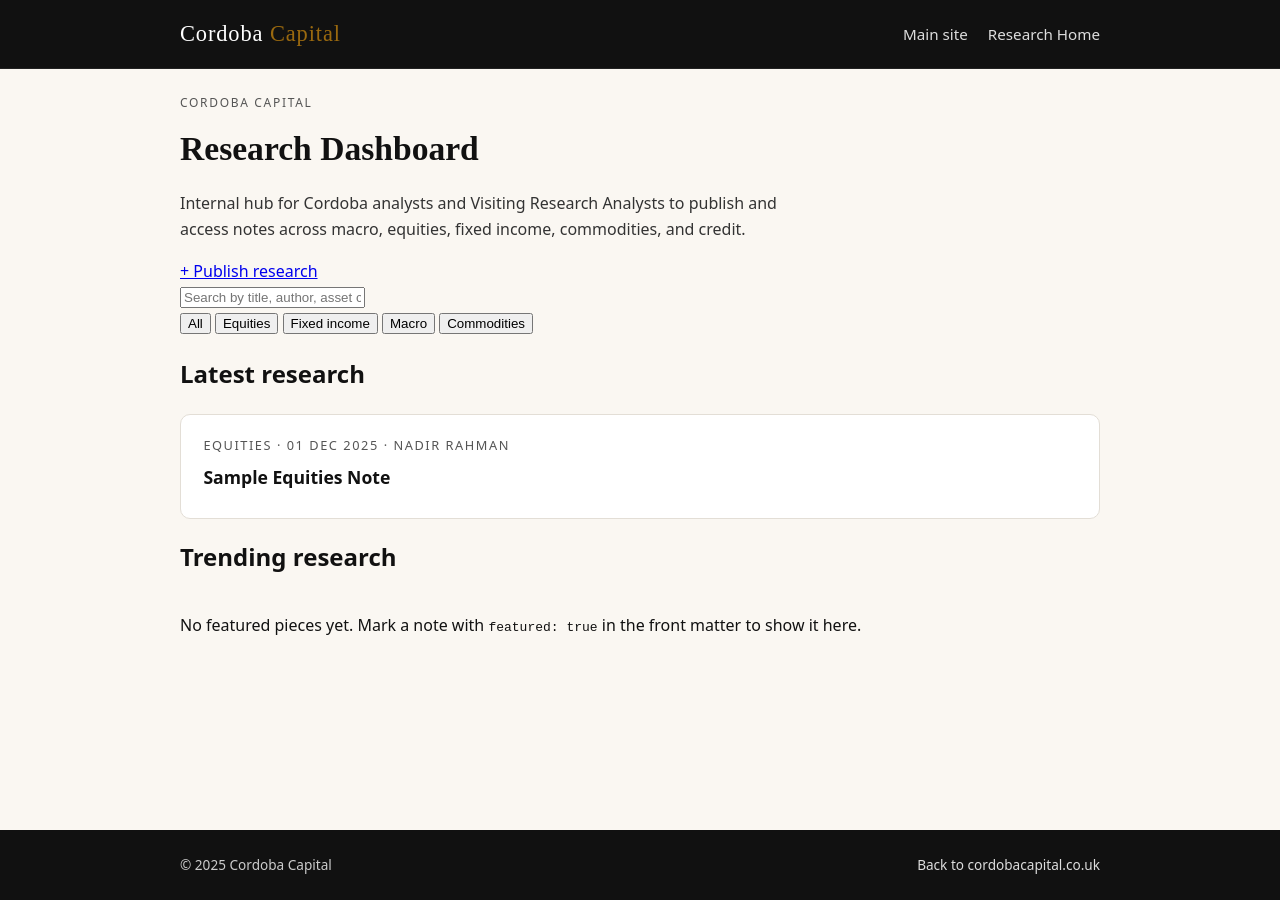
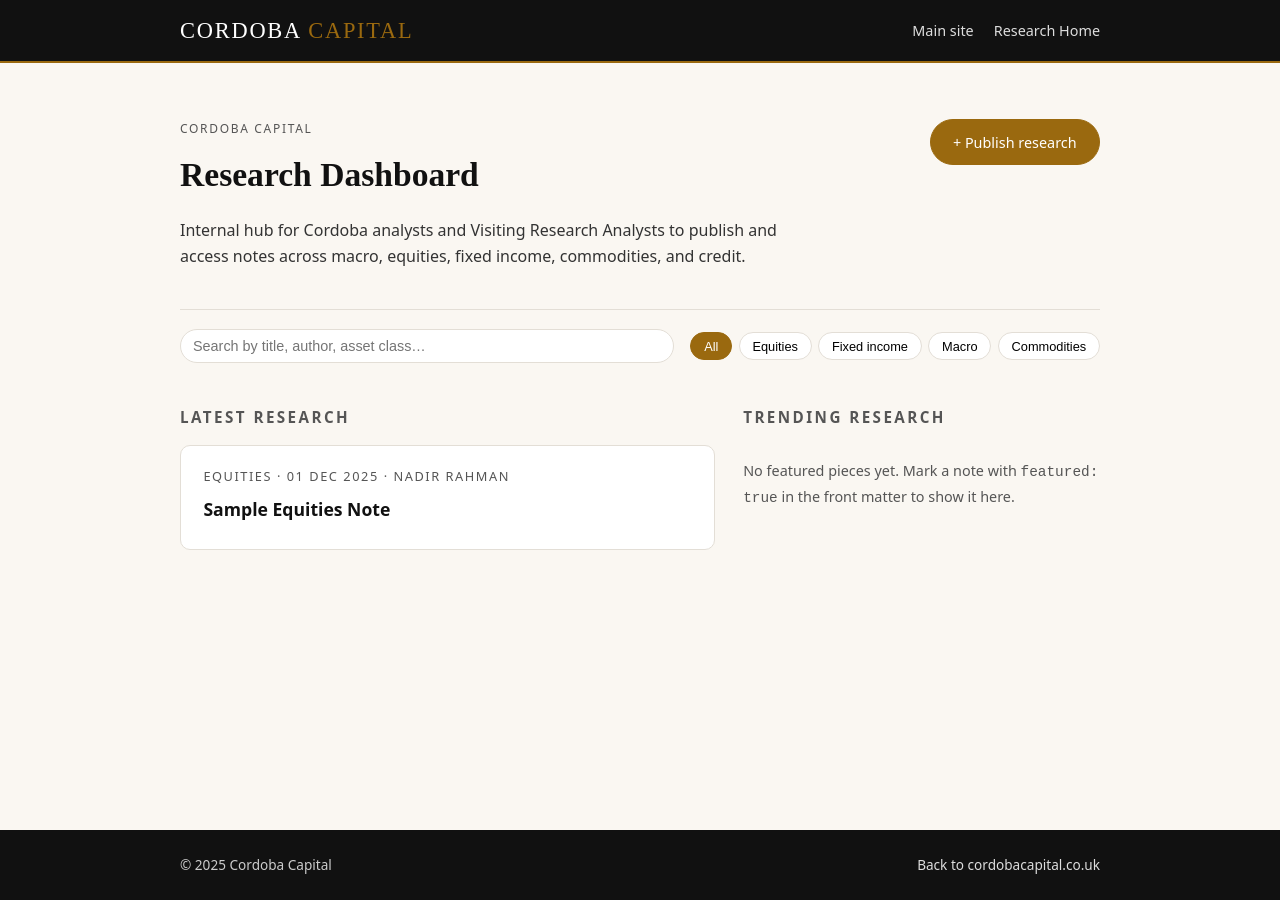
Before and after one commit to nadirrahman01/cordoba-research, a Jekyll site: the page built from index.md, in a window 1280 px wide. Built offline with Jekyll 4.4.1, drawn with Linux system fonts in a browser that asks for light colours.

Commit message:
Update main.css

```diff
--- a/assets/css/main.css
+++ b/assets/css/main.css
@@ -15,7 +15,8 @@
   box-sizing: border-box;
 }
 
-html, body {
+html,
+body {
   margin: 0;
   padding: 0;
 }
@@ -23,12 +24,12 @@ html, body {
 body {
   font-family: system-ui, -apple-system, BlinkMacSystemFont, "Segoe UI",
     Roboto, Helvetica, Arial, sans-serif;
-  color: #111111;
+  color: var(--cordoba-dark);
   background: var(--cordoba-bg);
   line-height: 1.6;
 }
 
-/* ==== Layout ==== */
+/* ==== Layout wrappers ==== */
 .site-wrapper {
   min-height: 100vh;
   display: flex;
@@ -47,15 +48,15 @@ body {
 
 /* ==== Header / Nav ==== */
 .site-header {
-  background: #111111;
+  background: var(--cordoba-dark);
   color: white;
-  border-bottom: 1px solid #222;
+  border-bottom: 2px solid var(--cordoba-gold);
 }
 
 .site-header-inner {
   max-width: var(--content-width);
   margin: 0 auto;
-  padding: 1rem 1.25rem;
+  padding: 0.8rem 1.25rem;
   display: flex;
   align-items: center;
   justify-content: space-between;
@@ -67,7 +68,8 @@ body {
   font-size: 1.4rem;
   text-decoration: none;
   color: white;
-  letter-spacing: 0.04em;
+  letter-spacing: 0.08em;
+  text-transform: uppercase;
 }
 
 .site-logo span {
@@ -77,7 +79,7 @@ body {
 .site-nav {
   display: flex;
   gap: 1.25rem;
-  font-size: 0.95rem;
+  font-size: 0.9rem;
 }
 
 .site-nav a {
@@ -86,15 +88,10 @@ body {
 }
 
 .site-nav a:hover {
-  color: white;
+  color: var(--cordoba-gold-soft);
 }
 
-/* ==== Hero on index ==== */
-.hero {
-  padding: 2.5rem 0 1.5rem;
-  border-bottom: 1px solid var(--cordoba-border);
-}
-
+/* ==== Hero and main headings ==== */
 .hero-eyebrow {
   text-transform: uppercase;
   letter-spacing: 0.14em;
@@ -113,17 +110,119 @@ body {
   color: #333333;
 }
 
-/* ==== Posts list ==== */
+/* ==== Dashboard header (title + publish button) ==== */
+.dashboard-header {
+  display: flex;
+  justify-content: space-between;
+  align-items: flex-start;
+  gap: 1.75rem;
+  padding: 2rem 0 1.5rem;
+  border-bottom: 1px solid var(--cordoba-border);
+}
+
+.publish-wrapper {
+  display: flex;
+  align-items: flex-start;
+}
+
+.publish-button {
+  padding: 0.65rem 1.4rem;
+  border-radius: 999px;
+  border: 1px solid var(--cordoba-gold);
+  background: var(--cordoba-gold);
+  color: #fff;
+  font-size: 0.9rem;
+  text-decoration: none;
+  white-space: nowrap;
+}
+
+.publish-button:hover {
+  background: #754f0b;
+  border-color: #754f0b;
+}
+
+/* ==== Dashboard controls (search + filters) ==== */
+.dashboard-controls {
+  display: flex;
+  flex-wrap: wrap;
+  align-items: center;
+  justify-content: space-between;
+  gap: 1rem;
+  margin-top: 1.2rem;
+}
+
+.search-wrapper {
+  flex: 1 1 240px;
+}
+
+#search-input {
+  width: 100%;
+  padding: 0.5rem 0.75rem;
+  border-radius: 999px;
+  border: 1px solid var(--cordoba-border);
+  font-size: 0.9rem;
+  background: #fff;
+}
+
+#search-input:focus {
+  outline: none;
+  border-color: var(--cordoba-gold);
+  box-shadow: 0 0 0 1px rgba(154, 105, 15, 0.15);
+}
+
+.category-filters {
+  display: flex;
+  flex-wrap: wrap;
+  gap: 0.4rem;
+}
+
+.filter-button {
+  padding: 0.35rem 0.8rem;
+  border-radius: 999px;
+  border: 1px solid var(--cordoba-border);
+  background: #fff;
+  font-size: 0.8rem;
+  cursor: pointer;
+}
+
+.filter-button.is-active {
+  border-color: var(--cordoba-gold);
+  background: var(--cordoba-gold);
+  color: #fff;
+}
+
+/* ==== Dashboard grid (latest vs trending) ==== */
+.dashboard-grid {
+  display: grid;
+  grid-template-columns: 3fr 2fr;
+  gap: 1.75rem;
+  margin-top: 1.8rem;
+}
+
+.dashboard-column {
+  min-width: 0;
+}
+
+.dashboard-column-right {
+  /* reserved for any visual tweaks later */
+}
+
+.dashboard-heading {
+  font-size: 0.95rem;
+  text-transform: uppercase;
+  letter-spacing: 0.16em;
+  color: var(--cordoba-grey);
+  margin-bottom: 1rem;
+}
+
+.no-featured {
+  font-size: 0.9rem;
+  color: var(--cordoba-grey);
+}
+
+/* ==== Posts list / cards ==== */
 .posts-section {
   padding-top: 2rem;
-}
-
-.posts-heading {
-  font-size: 1.1rem;
-  text-transform: uppercase;
-  letter-spacing: 0.12em;
-  color: var(--cordoba-grey);
-  margin-bottom: 1rem;
 }
 
 .posts-grid {
@@ -153,13 +252,22 @@ body {
   margin-bottom: 0.5rem;
 }
 
+.post-meta a {
+  color: var(--cordoba-gold);
+  text-decoration: none;
+}
+
+.post-meta a:hover {
+  text-decoration: underline;
+}
+
 .post-card-title {
   font-size: 1.1rem;
   margin: 0 0 0.4rem;
 }
 
 .post-card-title a {
-  color: #111111;
+  color: var(--cordoba-dark);
   text-decoration: none;
 }
 
@@ -190,6 +298,15 @@ body {
   text-transform: uppercase;
   letter-spacing: 0.12em;
   color: var(--cordoba-grey);
+}
+
+.article-meta a {
+  color: var(--cordoba-gold);
+  text-decoration: none;
+}
+
+.article-meta a:hover {
+  text-decoration: underline;
 }
 
 .article-body {
@@ -241,9 +358,26 @@ body {
   color: white;
 }
 
+/* ==== Author pages ==== */
+.author-header {
+  margin-bottom: 1.5rem;
+  padding-bottom: 1.2rem;
+  border-bottom: 1px solid var(--cordoba-border);
+}
+
+.author-role {
+  font-size: 0.9rem;
+  color: var(--cordoba-grey);
+}
+
+.author-bio {
+  max-width: 40rem;
+  margin-top: 0.6rem;
+}
+
 /* ==== Footer ==== */
 .site-footer {
-  background: #111111;
+  background: var(--cordoba-dark);
   color: #cccccc;
   padding: 1.5rem 0;
   margin-top: 2rem;
@@ -270,7 +404,7 @@ body {
 }
 
 /* ==== Responsive ==== */
-@media (max-width: 720px) {
+@media (max-width: 900px) {
   .site-header-inner {
     flex-direction: column;
     align-items: flex-start;
@@ -280,6 +414,21 @@ body {
     flex-wrap: wrap;
   }
 
+  .dashboard-header {
+    flex-direction: column;
+    align-items: flex-start;
+  }
+
+  .dashboard-grid {
+    grid-template-columns: 1fr;
+  }
+
+  .dashboard-column-right {
+    margin-top: 1.5rem;
+  }
+}
+
+@media (max-width: 720px) {
   .article-body {
     padding: 1.4rem 1.25rem;
   }
```
